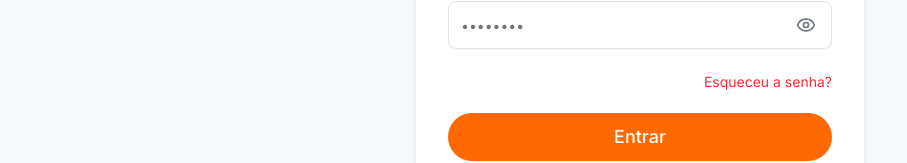
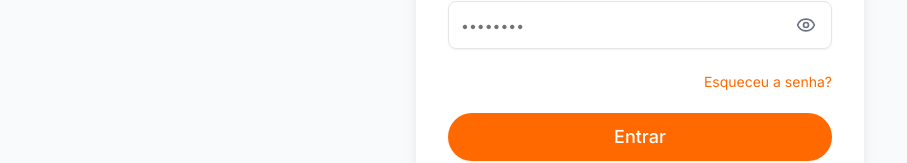
Before and after one commit to igor-rodz/Projeto-delivery, a Next.js app: page /auth in a window 1280 px wide. Shown: the part 436-599 px from the top of the page, without its empty margins (0-907 px from the left). Built offline with nearby package versions, Linux system fonts and the light colour scheme; no server answers.

Commit message:
auto-commit for a43ccdce-1993-4acd-99ea-98bd5a4bde37

```diff
--- a/src/app/auth/page.tsx
+++ b/src/app/auth/page.tsx
@@ -163,7 +163,7 @@ export default function AuthPage() {
 
               {mode === 'login' && (
                 <div className="text-right">
-                  <a href="#" className="text-sm text-red-500 hover:text-red-600">
+                  <a href="#" className="text-sm text-orange-500 hover:text-orange-600">
                     Esqueceu a senha?
                   </a>
                 </div>
```
